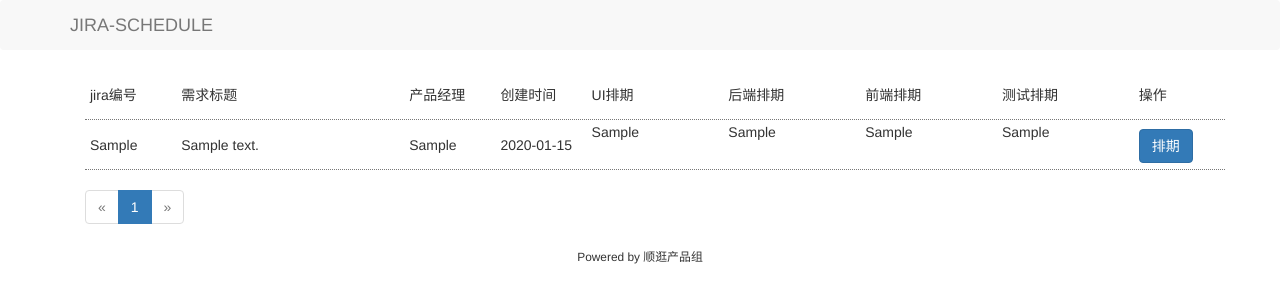
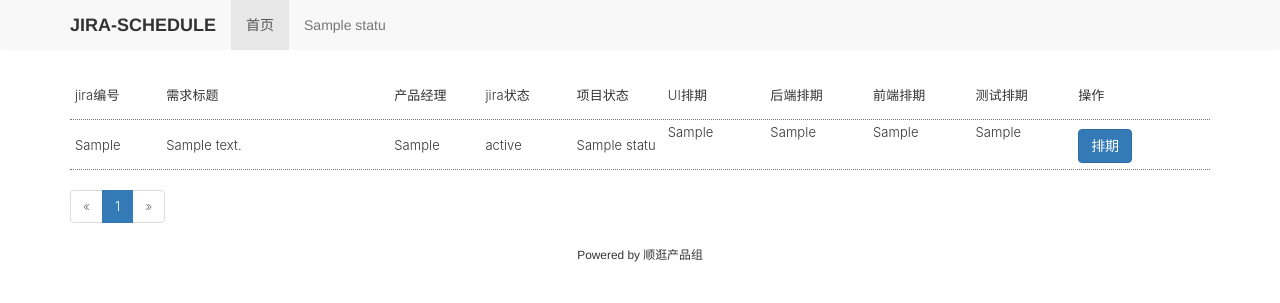
Before and after one commit to shihaonan/JIRA-SCHEDULE, a Flask app: page / in a window 1280 px wide. Shown: the top 303 px of the page. Run offline with Flask 2, Linux system fonts and the light colour scheme; tables that the repository leaves empty hold one stand-in row (values such as "Sample post"); some libraries are stand-ins or nearby versions.

Commit message:
'addstatuscrl'

```diff
--- a/app/assist.py
+++ b/app/assist.py
@@ -5,11 +5,11 @@ from time import strptime,strftime
 
 server='http://10.9.11.254'
 jira = JIRA(server,basic_auth=('shihaonan','haonan1124'))
-
-jql = 'project = DSG AND issuetype in (Bug, 需求) AND creator in (membersOf(产品组))'
 need_fields = 'status,created,summary,creator'
 
-def jira_connect():
+# 获取全部数据
+def jira_get_all():
+    jql = 'project = DSG AND issuetype in (Bug, 财务需求,需求) AND creator in (membersOf(产品组))'
     issues = jira.search_issues(jql,fields=need_fields,maxResults=1000)
     for issue in issues:
         new_issue = Issue(
@@ -23,7 +23,18 @@ def jira_connect():
         db.session.add(new_issue)
         db.session.commit()
 
-# jira_connect()
+# 获取过去1天的增量数据
+def jira_get_new():
+    jql = 'project = DSG AND issuetype in (Bug, 财务需求, 需求) AND created >= -1d AND creator in (membersOf(产品组))'
+    issues = jira.search_issues(jql,fields=need_fields,maxResults=100)
+    existing_issues = Issue.query.all()
+    # for issue in issues:
+    #     for existing_issue in existing_issues:
+    #         if issue.key != existing_issue.key:
+    #             existing_issue.status = issue.status
+    #             existing_issue.summary = issue.summary
+    #             db.session.commit()
+
 
 
 # a=1
--- a/app/forms.py
+++ b/app/forms.py
@@ -1,10 +1,17 @@
 from flask_wtf import FlaskForm
-from wtforms import StringField,SubmitField,DateField
+from wtforms import StringField,SubmitField,SelectField
 from wtforms.validators import DataRequired
+from app.models import ProStatus
 
 class ScheduleForm(FlaskForm):
+    pro_status = SelectField(default=1,coerce=int)
     ui_schedule = StringField()
     back_schedule = StringField()
     front_schedule = StringField()
     test_schedule = StringField()
     submit = SubmitField('提交')
+
+    def __init__(self):
+        super(ScheduleForm, self).__init__()
+        self.pro_status.choices = [(pro_status.id,pro_status.name)
+                                 for pro_status in ProStatus.query.order_by(ProStatus.name).all()]
--- a/app/static/css/style.css
+++ b/app/static/css/style.css
@@ -1,9 +1,23 @@
+#mainbody{
+width:1260px;
+font-family: -apple-system, BlinkMacSystemFont, "Helvetica Neue", Helvetica, "Nimbus Sans L", Arial, "Liberation Sans", "PingFang SC", "Hiragino Sans GB", "Source Han Sans CN", "Source Han Sans SC", "Microsoft YaHei", "Wenquanyi Micro Hei", "WenQuanYi Zen Hei", "ST Heiti", SimHei, "WenQuanYi Zen Hei Sharp", sans-serif;
+font-size: 13px;
+font-weight: 300;
+letter-spacing: 0.01rem;
+color: #333333;
+}
+
+.navbar-brand{
+color: #333333 !important;
+font-weight: 700;
+}
+
 .item{
 border-bottom: 1px dotted #777;
 height:50px;
 }
 
-.jirakey,.summary,.creator,.created_time,.schedule,.schedules,.submit{
+.jirakey,.summary,.creator,.created_time,.jira_status,.pro_status,.schedule,.schedules,.submit{
 float:left;
 padding-right: 5px;
 padding-left: 5px;
@@ -16,8 +30,10 @@ display: inline-block;
 .summary{width:20%}
 .creator{width:8%}
 .created_time{width:8%}
-.schedule{width:12%;line-height:25px;}
-.schedules{width:12%}
+.jira_status{width:8%}
+.pro_status{width:8%}
+.schedule{width:9%;line-height:25px;}
+.schedules{width:9%}
 .submit{width:8%}
 
 .schedule p{
@@ -61,3 +77,10 @@ border-radius: 4px;
 .navbar-default{
 border:none;
 }
+
+.nodata{
+margin:100px auto 20px;
+width:300px;
+height:100px;
+text-align:center;
+}
--- a/app/templates/_form.html
+++ b/app/templates/_form.html
@@ -1,5 +1,9 @@
     <form action="{{ url_for('edit',issue_id=issue.id) }}" method="post" id="schedule_form">
         {{ form.hidden_tag() }}
+        <div class="form-group scheduleform">
+            <span>更改项目状态</span>
+             {{ form.pro_status }}
+        </div>
         <div class="form-group scheduleform">
             <span>UI排期</span>
              {{ form.ui_schedule }}
--- a/app/templates/base.html
+++ b/app/templates/base.html
@@ -17,7 +17,7 @@
 </head>
 <body>
 {% block nav %}
-<nav class="navbar navbar-default">
+<nav class="navbar navbar-default" id="nav-bar">
   <div id="navbody" class="container">
     <div class="navbar-header">
       <a class="navbar-brand" >JIRA-SCHEDULE</a>
@@ -25,8 +25,14 @@
     <div id="navbar" class="collapse navbar-collapse">
       <ul class="nav navbar-nav">
             <li class="nav-item">
+                <a href="{{ url_for('index') }}">首页</a>
+            </li>
 
+        {% for i in all_pro_status %}
+            <li class="nav-item">
+                <a href="{{ url_for('project_status',pro_status_id=i.id) }}">{{ i.name }}</a>
             </li>
+        {% endfor %}
       </ul>
     </div><!--/.nav-collapse -->
   </div>
--- a/app/templates/index.html
+++ b/app/templates/index.html
@@ -13,8 +13,11 @@
             <div class="creator">
                 产品经理
             </div>
-            <div class="created_time">
-                创建时间
+            <div class="jira_status">
+                jira状态
+            </div>
+            <div class="pro_status">
+                项目状态
             </div>
             <div class="schedules">
                 UI排期
@@ -46,8 +49,13 @@
             <div class="creator">
                 {{ issue.creator }}
             </div>
-            <div class="created_time">
-                {{ issue.created_time }}
+            <div class="jira_status">
+                {{ issue.status }}
+            </div>
+            <div class="pro_status">
+                {% if issue.pro_status %}
+                {{ issue.pro_status.name }}
+                {% endif %}
             </div>
             <div class="schedule">
                 {% if issue.ui_schedule %}
@@ -79,9 +87,12 @@
 
         </div>
     {% endfor %}
-
     {{ render_pagination(pagination) }}
 
+{% else %}
+    <div class="nodata">
+        <p class="center">这个状态下没有数据</p>
+    </div>
 {% endif %}
 
 <div class="modal fade" id="myModal" tabindex="-1" role="dialog" aria-labelledby="myModalLabel" aria-hidden="true">
@@ -153,7 +164,14 @@ $(function() {
         });
     });
 
-
+     $("#nav-bar").find("li").each(function () {
+            var a = $(this).find("a:first")[0];
+            if ($(a).attr("href") === location.pathname) {
+                $(this).addClass("active");
+            } else {
+                $(this).removeClass("active");
+            }
+        });
 
 });
 </script>
--- a/app/views.py
+++ b/app/views.py
@@ -1,22 +1,37 @@
 from app import app,db
-from app.models import Issue
+from app.models import Issue,ProStatus
 from flask import jsonify,render_template,url_for,request,current_app,redirect,flash
-from app.assist import jira,jira_connect
+from app.assist import jira,jira_get_all
 from app.forms import ScheduleForm
 
 @app.route('/')
 def index():
+    all_pro_status = ProStatus.query.order_by(ProStatus.id).all()
     page = request.args.get('page',1,type=int)
     per_page = current_app.config['ISSUES_PER_PAGE']
     pagination = Issue.query.paginate(page,per_page=per_page)
     issues = pagination.items
     form = ScheduleForm()
-    return render_template('index.html',pagination=pagination,issues=issues,form=form)
+    return render_template('index.html',pagination=pagination,issues=issues,form=form,all_pro_status=all_pro_status)
+
+# 项目状态分类视图
+@app.route('/project_status/<int:pro_status_id>')
+def project_status(pro_status_id):
+    all_pro_status = ProStatus.query.order_by(ProStatus.id).all()
+    pro_status = ProStatus.query.get_or_404(pro_status_id)
+    page = request.args.get('page', 1, type=int)
+    per_page = current_app.config['ISSUES_PER_PAGE']
+    pagination = Issue.query.with_parent(pro_status).paginate(page, per_page=per_page)
+    issues = pagination.items
+    form = ScheduleForm()
+    return render_template('index.html', pagination=pagination, issues=issues, form=form,pro_status=pro_status,all_pro_status=all_pro_status)
+
 
 @app.route('/showform/<int:issue_id>')
 def show_form(issue_id):
     issue = Issue.query.get_or_404(issue_id)
     form = ScheduleForm()
+    form.pro_status.data = issue.pro_status_id
     form.ui_schedule.data = issue.ui_schedule
     form.back_schedule.data = issue.back_schedule
     form.front_schedule.data = issue.front_schedule
@@ -29,25 +44,21 @@ def edit(issue_id):
     issue = Issue.query.get_or_404(issue_id)
     form = ScheduleForm()
     if form.validate_on_submit():
+        issue.pro_status_id = form.pro_status.data
         issue.ui_schedule = form.ui_schedule.data
         issue.back_schedule = form.back_schedule.data
         issue.front_schedule = form.front_schedule.data
         issue.test_schedule = form.test_schedule.data
         db.session.commit()
-        flash('%s 排期成功' % issue.key)
+        flash('%s %s 操作成功' % (issue.key,issue.summary))
         return redirect(url_for('index'))
     return redirect(url_for('index'))
 
 
-
-
-
-
-
-
-
-
-@app.route('/assist')
-def assist():
-    jira_connect()
-    return 'done'
+@app.route('/getall')
+def get_all():
+    if jira:
+        jira_get_all()
+        return 'done'
+    else:
+        return '无法连接jira，可能没开启vpn'
```
Also changed, not shown: app/initapp.py (added, +27 -0 lines), app/models.py (+10 -2 lines), app/test.py (+6 -4 lines).
